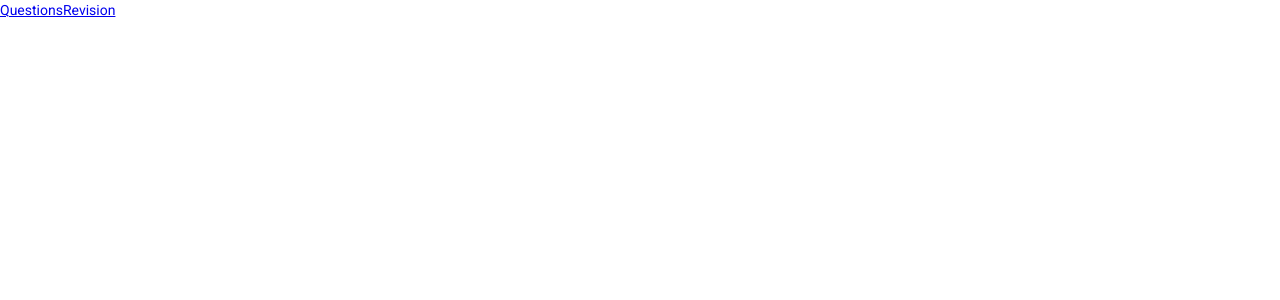
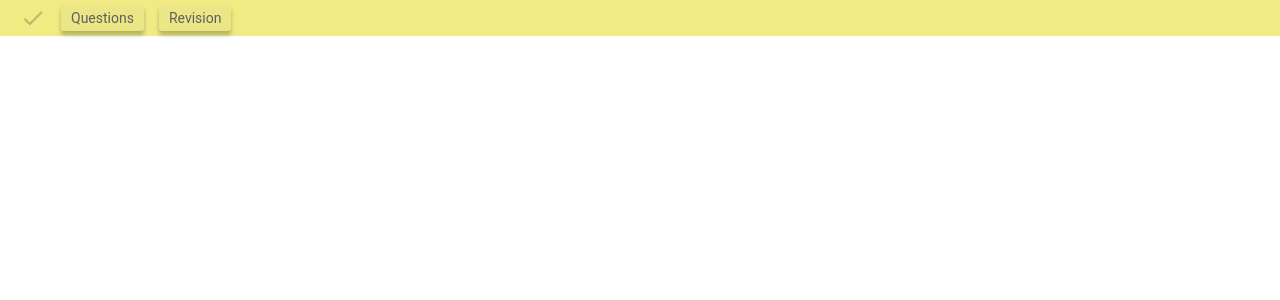
Before and after one commit to nanoblit/examiner, a React (Create React App) app: page / in a window 1280 px wide. Shown: the top 300 px of the page. Built offline with nearby package versions, Linux system fonts and the light colour scheme.

Commit message:
Make navbar and update packages.

```diff
--- a/package.json
+++ b/package.json
@@ -16,12 +16,13 @@
     "@types/redux": "^3.6.0",
     "@types/styled-components": "^5.1.3",
     "@types/uuid": "^8.3.0",
+    "material-design-icons": "^3.0.1",
     "react": "^16.13.1",
     "react-dom": "^16.13.1",
     "react-redux": "^7.2.1",
     "react-router": "^5.2.0",
     "react-router-dom": "^5.2.0",
-    "react-scripts": "3.4.3",
+    "react-scripts": "^4.0.1",
     "redux": "^4.0.5",
     "redux-devtools-extension": "^2.13.8",
     "redux-thunk": "^2.3.0",
--- a/public/index.html
+++ b/public/index.html
@@ -1,14 +1,12 @@
 <!DOCTYPE html>
 <html lang="en">
+
 <head>
   <meta charset="utf-8" />
   <link rel="icon" href="%PUBLIC_URL%/favicon.ico" />
   <meta name="viewport" content="width=device-width, initial-scale=1" />
   <meta name="theme-color" content="#000000" />
-    <meta
-      name="description"
-      content="Web site created using create-react-app"
-    />
+  <meta name="description" content="Web site created using create-react-app" />
   <link rel="apple-touch-icon" href="%PUBLIC_URL%/logo192.png" />
   <!--
       manifest.json provides metadata used when your web app is installed on a
@@ -24,8 +22,10 @@
       work correctly both with client-side routing and a non-root public URL.
       Learn how to configure a non-root public URL by running `npm run build`.
     -->
-    <title>React App</title>
+  <link href="https://fonts.googleapis.com/icon?family=Material+Icons" rel="stylesheet">
+  <title>Examify</title>
 </head>
+
 <body>
   <noscript>You need to enable JavaScript to run this app.</noscript>
   <div id="root"></div>
@@ -40,4 +40,5 @@
       To create a production bundle, use `npm run build` or `yarn build`.
     -->
 </body>
+
 </html>
--- a/src/components/Navbar/Navbar.tsx
+++ b/src/components/Navbar/Navbar.tsx
@@ -2,15 +2,15 @@ import React from "react";
 import { NavLink } from "react-router-dom";
 
 import Button from "../common/Button/Button";
+import StyledNavbar from "./NavbarStyle";
 
 const Navbar: React.FC = () => {
   return (
-    <nav>
-      {/* <Button>Hey</Button> */}
-      <NavLink to="/questions">Questions</NavLink>
-      <NavLink to="/revision">Revision</NavLink>
-      {/* <NavLink to="/exam">Exam</NavLink> */}
-    </nav>
+    <StyledNavbar>
+      <i className="material-icons">done</i>
+      <NavLink to="/questions"><Button>Questions</Button></NavLink>
+      <NavLink to="/revision"><Button>Revision</Button></NavLink>
+    </StyledNavbar>
   );
 };
 
--- /dev/null
+++ b/src/components/Navbar/NavbarStyle.ts
@@ -0,0 +1,23 @@
+import styled from "styled-components";
+import { navColor, logoColor } from "../../styles/values";
+
+const StyledNavbar = styled.nav`
+  display: flex;
+  background-color: ${navColor};
+  padding: 0.5rem 2rem;
+
+  i {
+    color: ${logoColor};
+    font-size: 2.6rem;
+  }
+
+  > * {
+    margin-right: 1.5rem;
+
+    &:last-child {
+      margin-right: 0;
+    }
+  }
+`;
+
+export default StyledNavbar;
--- a/src/components/common/Button/Button.tsx
+++ b/src/components/common/Button/Button.tsx
@@ -1,12 +1,13 @@
 import React from "react";
 
-import Wrapper from "./ButtonStyle";
+import StyledButton from "./ButtonStyle";
 
 type Props = {
+  onClick?: (event: React.MouseEvent<HTMLButtonElement, MouseEvent>) => void;
 };
 
-const Button: React.FC<Props> = ({ children }) => {
-  return <Wrapper>{children}</Wrapper>;
+const Button: React.FC<Props> = ({ onClick, children }) => {
+  return <StyledButton onClick={onClick}>{children}</StyledButton>;
 };
 
 export default Button;
--- a/src/components/common/Button/ButtonStyle.ts
+++ b/src/components/common/Button/ButtonStyle.ts
@@ -2,12 +2,14 @@ import styled from "styled-components";
 
 import { borderRadius, buttonColor } from "../../../styles/values";
 
-const Wrapper = styled.button`
+const StyledButton = styled.button`
 border: none;
 background: ${buttonColor};
 box-shadow: 0px 4px 4px rgba(0, 0, 0, 0.25);
 padding: 5px 10px;
 border-radius: ${borderRadius};
+cursor: pointer;
+outline: none;
 `;
 
-export default Wrapper;
+export default StyledButton;
--- a/src/styles/globalStyles.ts
+++ b/src/styles/globalStyles.ts
@@ -8,9 +8,12 @@ const GlobalStyle = createGlobalStyle`
   ${reset}
   ${setSizing}
   @import url('https://fonts.googleapis.com/css2?family=Roboto&display=swap');
-  body  {
+  body, button  {
     font-family: 'Roboto', sans-serif;
     color: ${fontColor};
+  }
+  i {
+    cursor: default;
   }
 `;
 
--- a/src/styles/values.ts
+++ b/src/styles/values.ts
@@ -1,4 +1,4 @@
-export const backgroundColor = "#F0EC83";
+export const navColor = "#F0EC83";
 export const buttonColor = "#EBE787";
 export const fontColor = "#5F5F5F";
 export const logoColor = "#BCB96D";
--- a/tsconfig.json
+++ b/tsconfig.json
@@ -17,7 +17,8 @@
     "resolveJsonModule": true,
     "isolatedModules": true,
     "noEmit": true,
-    "jsx": "react"
+    "jsx": "react",
+    "noFallthroughCasesInSwitch": true
   },
   "include": [
     "src"
```
Also changed, not shown: 2 other files (tests, documents, lock files or other folders). Lines whose indentation alone changed are shown as unchanged.
